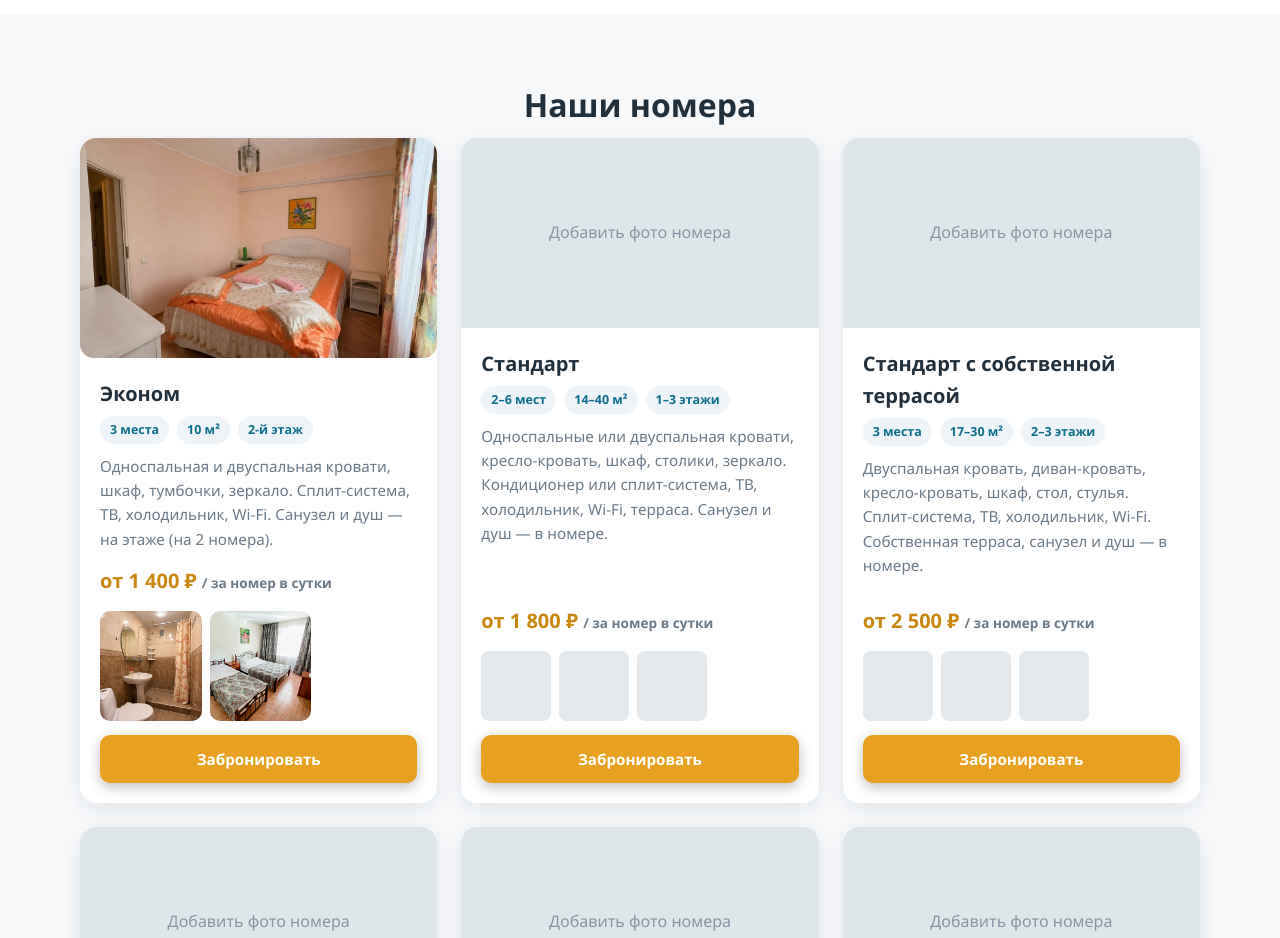
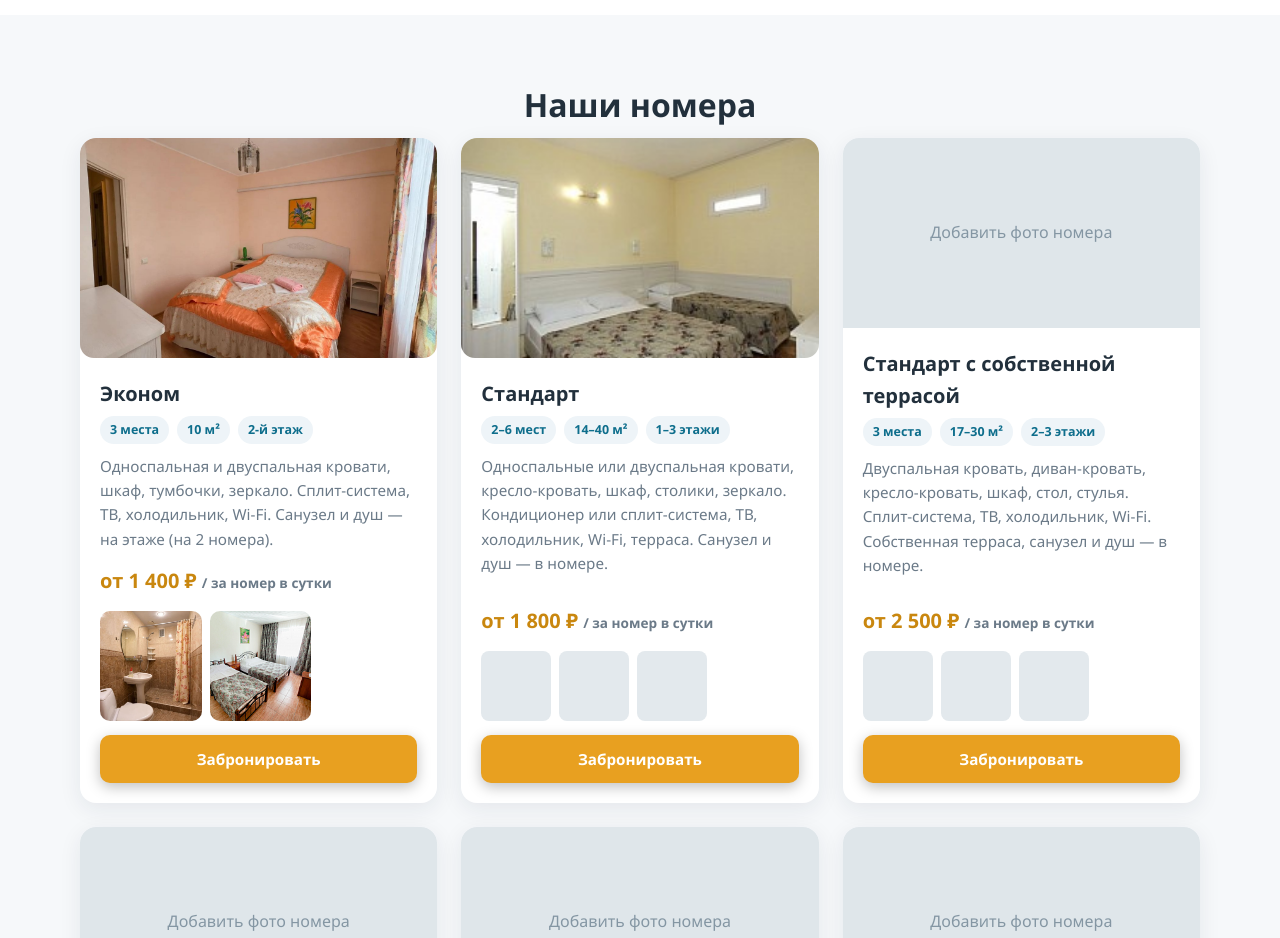
Before and after one commit to anapa-otdyh/anapa-otdyh.github.io, a plain HTML site: page index.html in a window 1280 px wide. Shown: the part 1580-2518 px from the top of the page. Drawn offline with Linux system fonts and the light colour scheme.

Commit message:
Update index.html

```diff
--- a/index.html
+++ b/index.html
@@ -184,8 +184,7 @@ tr.cat td{background:#f9fbfc;font-weight:800;color:var(--sea);text-align:left}
       </article>
 
       <article class="room">
-        <div class="imgzone" onclick="pick('ph_r2')"><span>Добавить фото номера</span><span class="plus">+</span></div>
-        <input type="file" id="ph_r2" accept="image/*" style="display:none" onchange="loadImg(this,'r2')">
+        <img src="3хместстандарт.jpg" alt="Стандарт" style="width:100%; height:220px; object-fit:cover; border-radius:14px; display:block;">
         <div class="room-body">
           <h3>Стандарт</h3>
           <div class="tags"><span class="tag">2–6 мест</span><span class="tag">14–40 м²</span><span class="tag">1–3 этажи</span></div>
```
